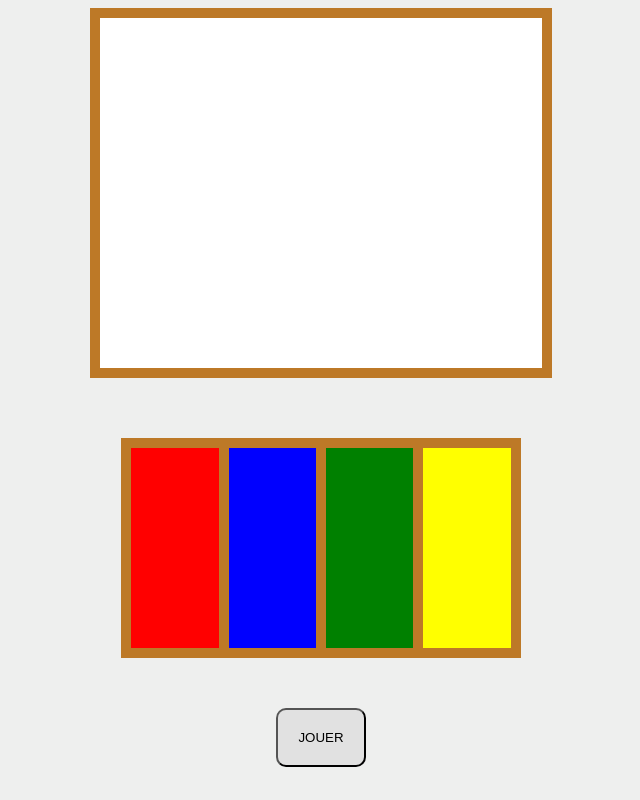
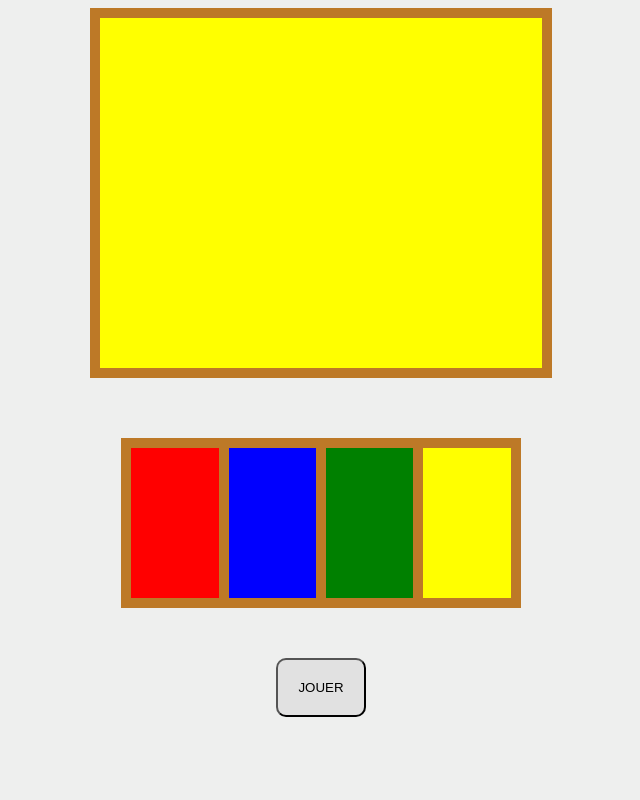
Before and after one commit to GregoryVDev/JeuDeSimon, a plain HTML site: page index.html in a window 1280 px wide. Shown: the whole page, without its empty margins (319-959 px from the left). Drawn offline with Linux system fonts and the light colour scheme.

Commit message:
edited the css background

```diff
--- a/css/style.css
+++ b/css/style.css
@@ -13,7 +13,7 @@ body {
 .colorplayers {
   border: 10px solid rgb(189, 121, 39);
   width: 30%;
-  height: 200px;
+  height: 150px;
   margin: 60px auto auto;
   display: flex;
 }
@@ -21,28 +21,28 @@ body {
 .red {
   background: red;
   width: 150px;
-  height: 200px;
+  height: 150px;
   border-right: 10px solid rgb(189, 121, 39);
 }
 
 .blue {
   background: blue;
   width: 150px;
-  height: 200px;
+  height: 150px;
   border-right: 10px solid rgb(189, 121, 39);
 }
 
 .green {
   background: green;
   width: 150px;
-  height: 200px;
+  height: 150px;
   border-right: 10px solid rgb(189, 121, 39);
 }
 
 .yellow {
   background: yellow;
   width: 150px;
-  height: 200px;
+  height: 150px;
 }
 
 #container-button {
--- a/js/script.js
+++ b/js/script.js
@@ -17,15 +17,15 @@ let x = 0;
 
 function displayColors() {
   setTimeout(function () {
-    document.getElementById("display").style.background = colorSuits[x];
-    console.log(colorSuits[x]);
+    document.getElementById("display").style.background = "white";
     x++;
     if (x < colorSuits.length) {
       displayColors();
     }
   }, 2000);
   setTimeout(function () {
-    document.getElementById("display").style.background = "white";
+    document.getElementById("display").style.background = colorSuits[x];
+    console.log(colorSuits[x]);
   }, 1000);
 }
 
```
